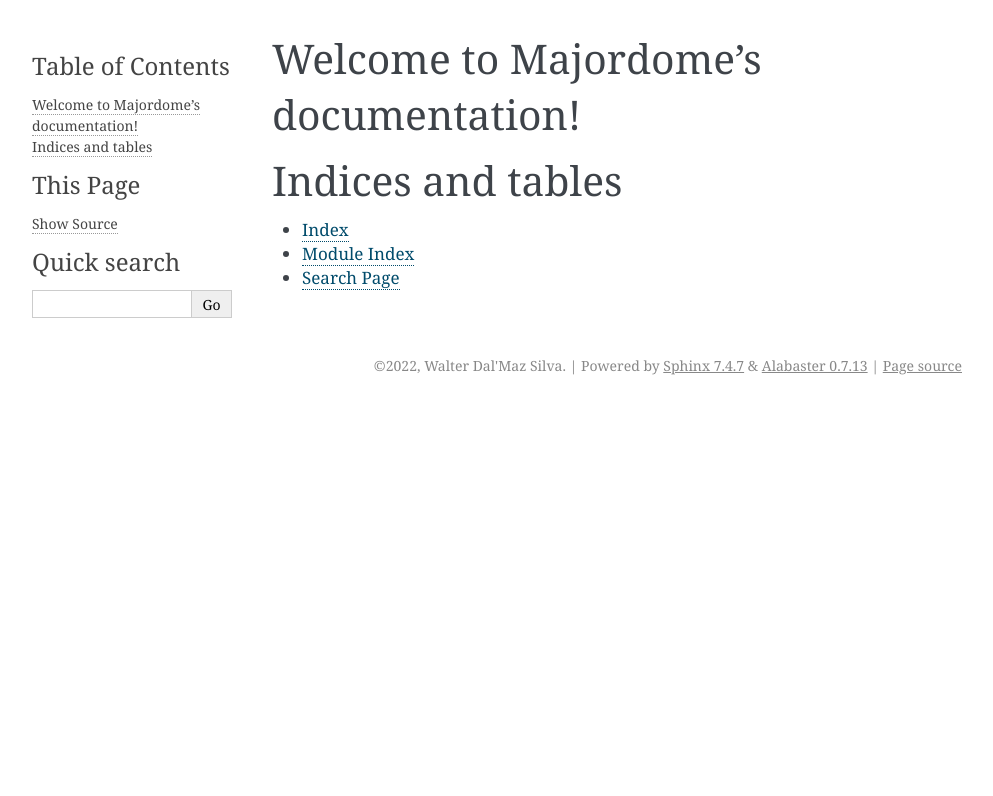
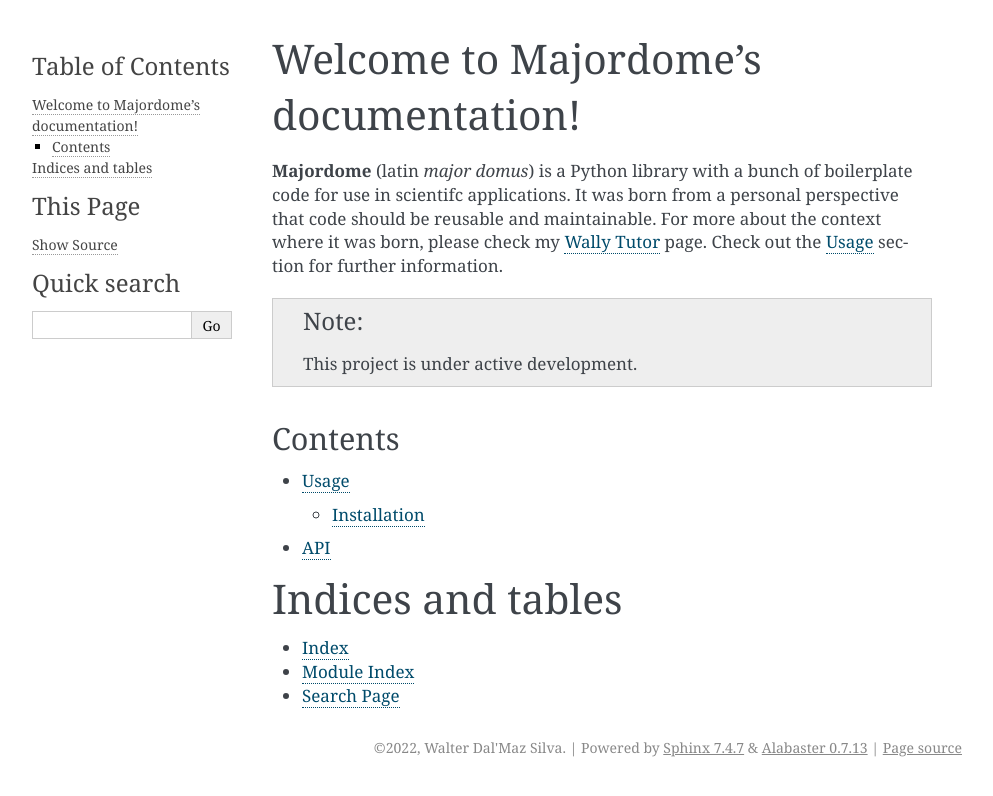
Before and after one commit to TrellixVulnTeam/python-majordome_515B, a Sphinx documentation site: the page built from docs/source/index.rst, in a window 1280 px wide. Shown: the top 796 px of the page, without its empty margins (148-1141 px from the left). Built offline with Sphinx 7.4.7, drawn with Linux system fonts in a browser that asks for light colours.

```diff
--- a/docs/source/conf.py
+++ b/docs/source/conf.py
@@ -10,10 +10,10 @@
 # add these directories to sys.path here. If the directory is relative to the
 # documentation root, use os.path.abspath to make it absolute, like shown here.
 #
-# import os
-# import sys
-# sys.path.insert(0, os.path.abspath('.'))
-
+import os
+import sys
+sys.path.insert(0, os.path.abspath('.'))
+sys.path.insert(0, os.path.abspath('...'))
 
 # -- Project information -----------------------------------------------------
 
@@ -28,6 +28,13 @@ author = "Walter Dal'Maz Silva"
 # extensions coming with Sphinx (named 'sphinx.ext.*') or your custom
 # ones.
 extensions = [
+    'sphinx.ext.duration',
+    'sphinx.ext.doctest',
+    'sphinx.ext.autodoc',
+    'sphinx.ext.autosummary',
+    'sphinx.ext.intersphinx',
+    'sphinx.ext.napoleon',
+    'numpydoc'
 ]
 
 # Add any paths that contain templates here, relative to this directory.
--- a/docs/source/index.rst
+++ b/docs/source/index.rst
@@ -1,16 +1,27 @@
-.. Majordome documentation master file, created by
-   sphinx-quickstart on Thu Jul 14 09:36:35 2022.
-   You can adapt this file completely to your liking, but it should at least
-   contain the root `toctree` directive.
-
 Welcome to Majordome's documentation!
 =====================================
+
+**Majordome** (latin *major domus*) is a Python library with a bunch of boilerplate
+code for use in scientifc applications. It was born from a personal perspective that
+code should be reusable and maintainable. For more about the context where it was
+born, please check my `Wally Tutor <https://wallytutor.github.io/>`_ page. Check out
+the :doc:`usage` section for further information.
+
+.. note::
+
+   This project is under active development.
 
 .. toctree::
    :maxdepth: 2
    :caption: Contents:
 
+Contents
+--------
 
+.. toctree::
+
+   usage
+   api
 
 Indices and tables
 ==================
```
Also changed, not shown: docs/source/api.rst (added, +15 -0 lines), docs/source/usage.rst (added, +19 -0 lines), 1 other file.
